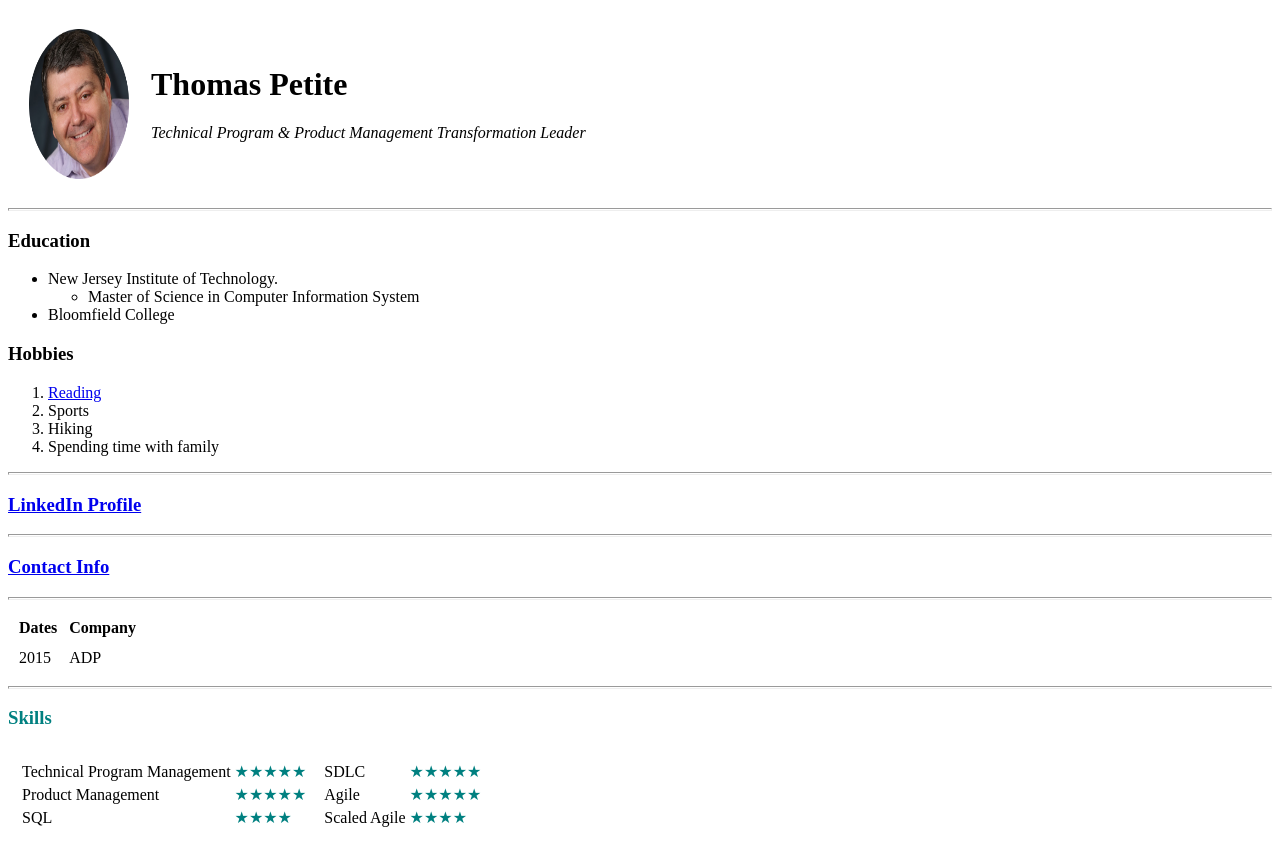
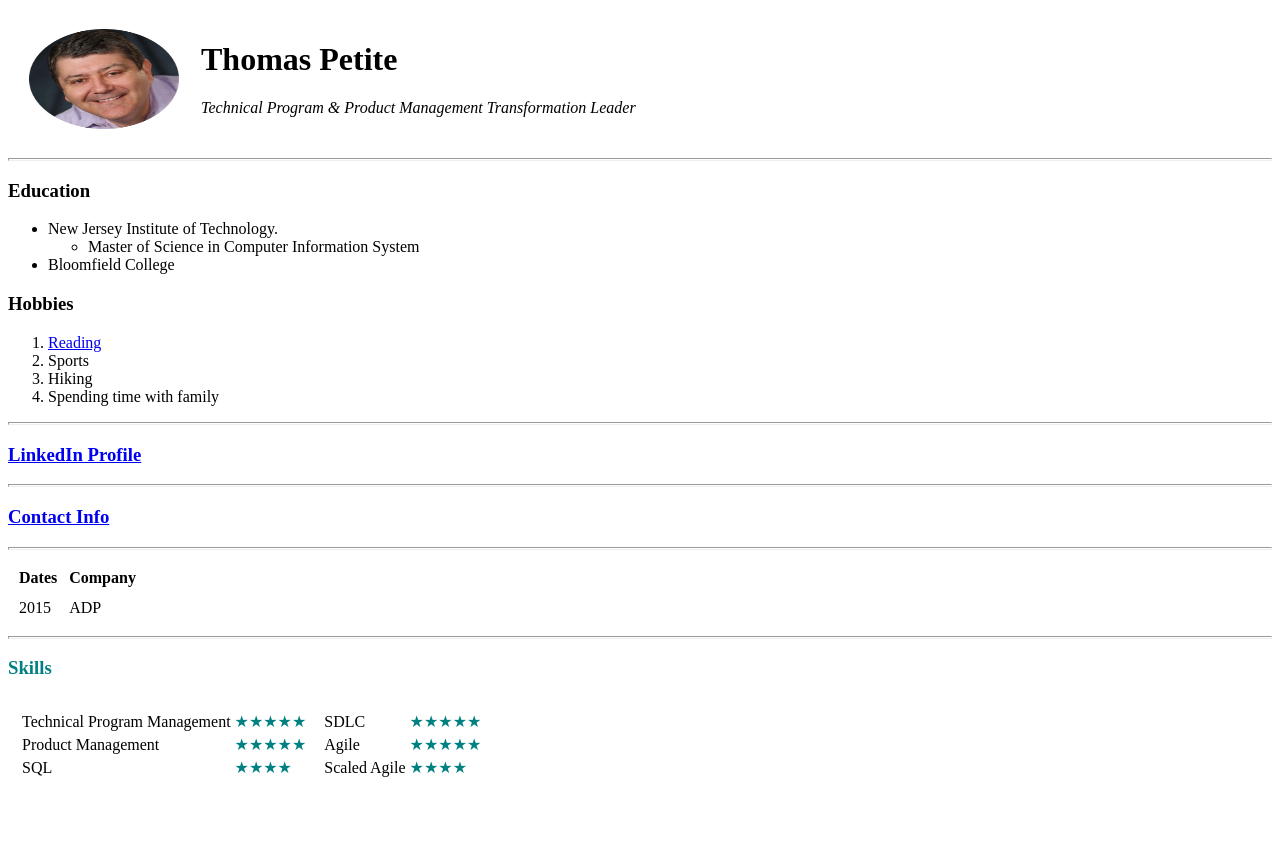
Before and after one commit to petitet/cv, a plain HTML site: page index.html in a window 1280 px wide. After the commit the page ends 800 px from the top, so only its background shows below. Drawn offline with Linux system fonts and the light colour scheme.

Commit message:
Update index.html

```diff
--- a/index.html
+++ b/index.html
@@ -10,8 +10,8 @@
                 <td>
                     <img src="images/petite profile-modified.png"
                          alt="tom petite profile pcture"
-                         width="100"
-                         height="150"/>
+                         width="150"
+                         height="100"/>
                 </td>
 
                 <td>
```
